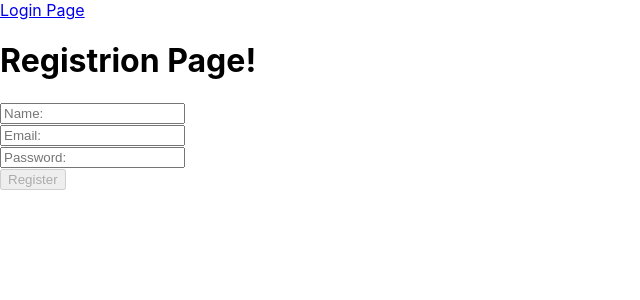
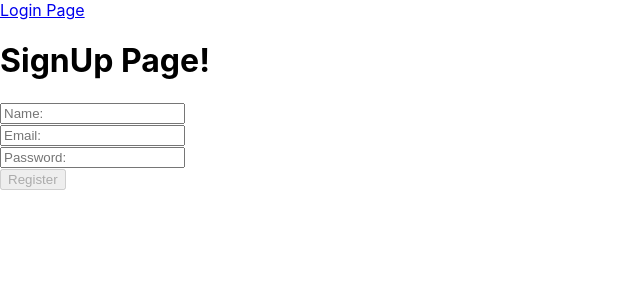
Before and after one commit to carlosmuerto/doctor_reservation_page, a React (Create React App) app: page /RegistrionPage in a window 1280 px wide. Shown: the top 300 px of the page, without its empty margins (0-640 px from the left). Built offline with nearby package versions, Linux system fonts and the light colour scheme.

Commit message:
Setup forms to login and register user

```diff
--- a/package.json
+++ b/package.json
@@ -7,6 +7,7 @@
     "@testing-library/jest-dom": "^5.16.5",
     "@testing-library/react": "^13.4.0",
     "@testing-library/user-event": "^13.5.0",
+    "axios": "^1.2.2",
     "prop-types": "^15.8.1",
     "react": "^18.2.0",
     "react-dom": "^18.2.0",
@@ -15,6 +16,7 @@
     "react-scripts": "5.0.1",
     "redux": "^4.2.0",
     "redux-form": "^8.3.9",
+    "redux-thunk": "^2.4.2",
     "web-vitals": "^2.1.4"
   },
   "scripts": {
--- a/src/components/Authentication/LoginPage.js
+++ b/src/components/Authentication/LoginPage.js
@@ -1,11 +1,5 @@
-/* eslint-disable import/extensions */
-/* eslint-disable react/jsx-props-no-spreading */
-/* eslint-disable react-hooks/rules-of-hooks */
-/* eslint-disable no-console */
 /* eslint-disable no-alert */
-/* eslint-disable jsx-a11y/label-has-associated-control */
 
-// import React, { Component } from 'react';
 import { reduxForm, Field } from 'redux-form';
 import PropTypes from 'prop-types';
 import { NavLink } from 'react-router-dom';
@@ -72,7 +66,7 @@ const required = (values) => {
 const LoginPage = ({ handleSubmit, valid }) => (
   <>
     <NavLink to="/MainPage" className="container"> Main Page </NavLink>
-    <NavLink to="/RegistrionPage" className="container"> Registrion Page </NavLink>
+    <NavLink to="/RegistrionPage" className="container"> Login Page </NavLink>
 
     <h1>Login Page!</h1>
 
--- a/src/components/Authentication/RegistrionPage.js
+++ b/src/components/Authentication/RegistrionPage.js
@@ -1,64 +1,8 @@
-/* eslint-disable react-hooks/rules-of-hooks */
-/* eslint-disable no-console */
 /* eslint-disable no-alert */
-/* eslint-disable jsx-a11y/label-has-associated-control */
 
-// import React, { Component } from 'react';
 import { reduxForm, Field } from 'redux-form';
 import PropTypes from 'prop-types';
 import { NavLink } from 'react-router-dom';
-
-// Cambiar función a arrow function
-// // https://react-hook-form.com/
-// class RegistrionPage extends Component {
-//   handleSubmit = (formValues) => {
-//     if (formValues.email === undefined || formValues.password === undefined) {
-//       alert('Please, put the information complete');
-//       console.log('Please, put the information complete');
-//     } else {
-//       console.log('Authorizathed');
-//       alert(`Welcome! Your email: ${formValues.email} was submitted`);
-//     }
-//   }
-
-//   render() {
-//     const { handleSubmit } = this.props;
-
-//     return (
-//       <>
-//         <NavLink to="/LoginPage"> Login Page </NavLink>
-//         <h1>Registrion Page!</h1>
-
-//         <form onSubmit={handleSubmit(this.handleSubmit)}>
-
-//           <div>
-//             <label>Name:</label>
-//             <Field name="name" type="text" component="input" />
-//           </div>
-
-//           <div>
-//             <label>Email:</label>
-//             <Field name="email" type="email" component="input" />
-//           </div>
-
-//           <div>
-//             <label>Password:</label>
-//             <Field name="password" type="password" component="input" />
-//           </div>
-
-//           <button type="submit">Login</button>
-
-//         </form>
-//       </>
-//     );
-//   }
-// }
-
-// RegistrionPage.propTypes = {
-//   handleSubmit: PropTypes.bool,
-// }.isRequired;
-
-// export default reduxForm({ form: 'RegistrionForm' })(RegistrionPage);
 
 const onSubmit = (values) => {
   alert(JSON.stringify(values));
@@ -68,14 +12,13 @@ const required = (values) => {
   if (!values || values === '') {
     return 'This Field is required';
   }
-
   return undefined;
 };
 
 const RegistrionPage = ({ handleSubmit, valid }) => (
   <>
     <NavLink to="/LoginPage"> Login Page </NavLink>
-    <h1>Registrion Page!</h1>
+    <h1>SignUp Page!</h1>
 
     <form onSubmit={handleSubmit}>
 
--- a/src/components/HomePage/MainPage.js
+++ b/src/components/HomePage/MainPage.js
@@ -4,6 +4,7 @@ import { useDispatch, useSelector } from 'react-redux';
 import { Link, NavLink } from 'react-router-dom';
 import { getMessage } from '../../redux/download/dataSlice';
 import ItemsList from './ItemObject';
+import TestingApp from '../../redux/download/signUpSlice';
 
 const MainPage = () => {
   const dispatch = useDispatch();
@@ -18,6 +19,7 @@ const MainPage = () => {
   return (
     <div className="container">
       <h1>Home page</h1>
+      <TestingApp />
 
       <div className="container">
         <p>Temporal Navbar</p>
--- a/src/redux/configureStore.js
+++ b/src/redux/configureStore.js
@@ -1,6 +1,7 @@
 import { configureStore } from '@reduxjs/toolkit';
 import { reducer as formReducer } from 'redux-form';
 import greetingsReducer from './download/dataSlice';
+import './download/signUpSlice';
 
 const store = configureStore({
   reducer: {
--- /dev/null
+++ b/src/redux/download/signUpSlice.js
@@ -0,0 +1,55 @@
+// import { createSlice, createAsyncThunk } from '@reduxjs/toolkit';
+
+// const signUp = createAsyncThunk('signUp/postSignUp',
+//   async () => {
+//     const response = await fetch(ApiData);
+//     const answer = await response.json();
+//     console.log(answer.status);
+//     return answer;
+//   });
+
+// const initialState = [];
+
+// export const signUpSlice = createSlice({
+//   name: 'apiData',
+//   initialState,
+//   reducers: {},
+//   extraReducers(builder) {
+//     builder.addCase(signUp.fulfilled, (state, action) => action.payload);
+//   },
+// });
+
+// const { action, reducer } = signUpSlice;
+// export { action, signUp };
+// export default reducer;
+
+import axios from 'axios';
+import React from 'react';
+
+// const baseURL = 'http://localhost:3000/login';
+
+export default function SignUp(input) {
+  // const [post] = React.useState(null);
+
+  // React.useEffect(() => {
+  //   axios.get('http://localhost:3000/login')
+  //     .then((response) => { console.log('Respuesta exitosa', response.data.status.message); })
+  //     .then((error) => { console.log('Respuesta exitosa', error); });
+  // });
+
+  React.useEffect(() => {
+    axios.post('http://localhost:3000/signup', { user: { name: input.name, email: input.email, password: input.password } })
+      .then((response) => { console.log(response.data.status.message); })
+      .catch((AxiosError) => { console.log(AxiosError.response.data.status.message); });
+  });
+
+  // if (!post) {
+  //   return post;
+  // }
+
+  // return (
+  //   <div>
+  //     <h1>{response}</h1>
+  //   </div>
+  // );
+}
```
Also changed, not shown: 1 other file (tests, documents, lock files or other folders).
